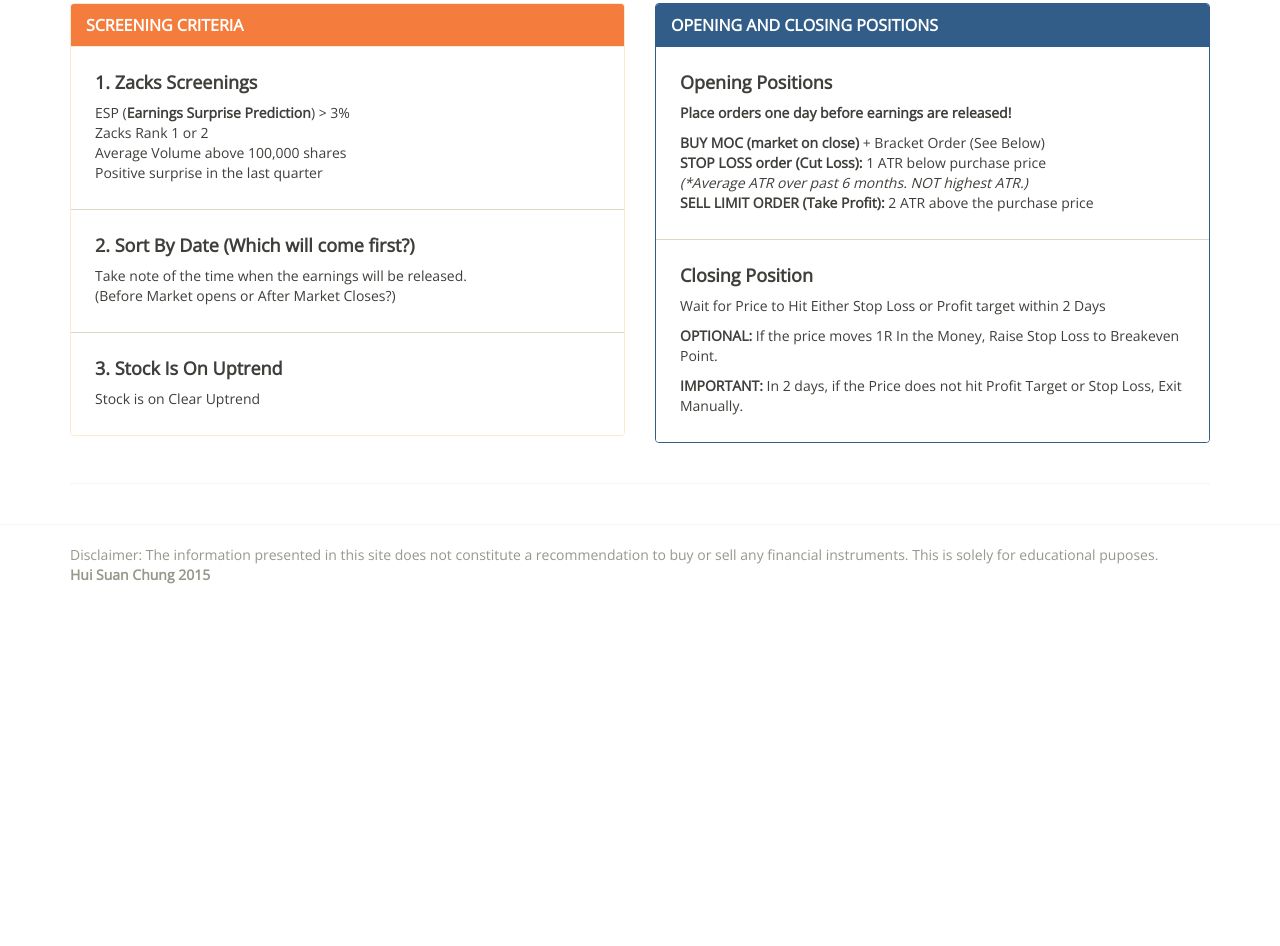
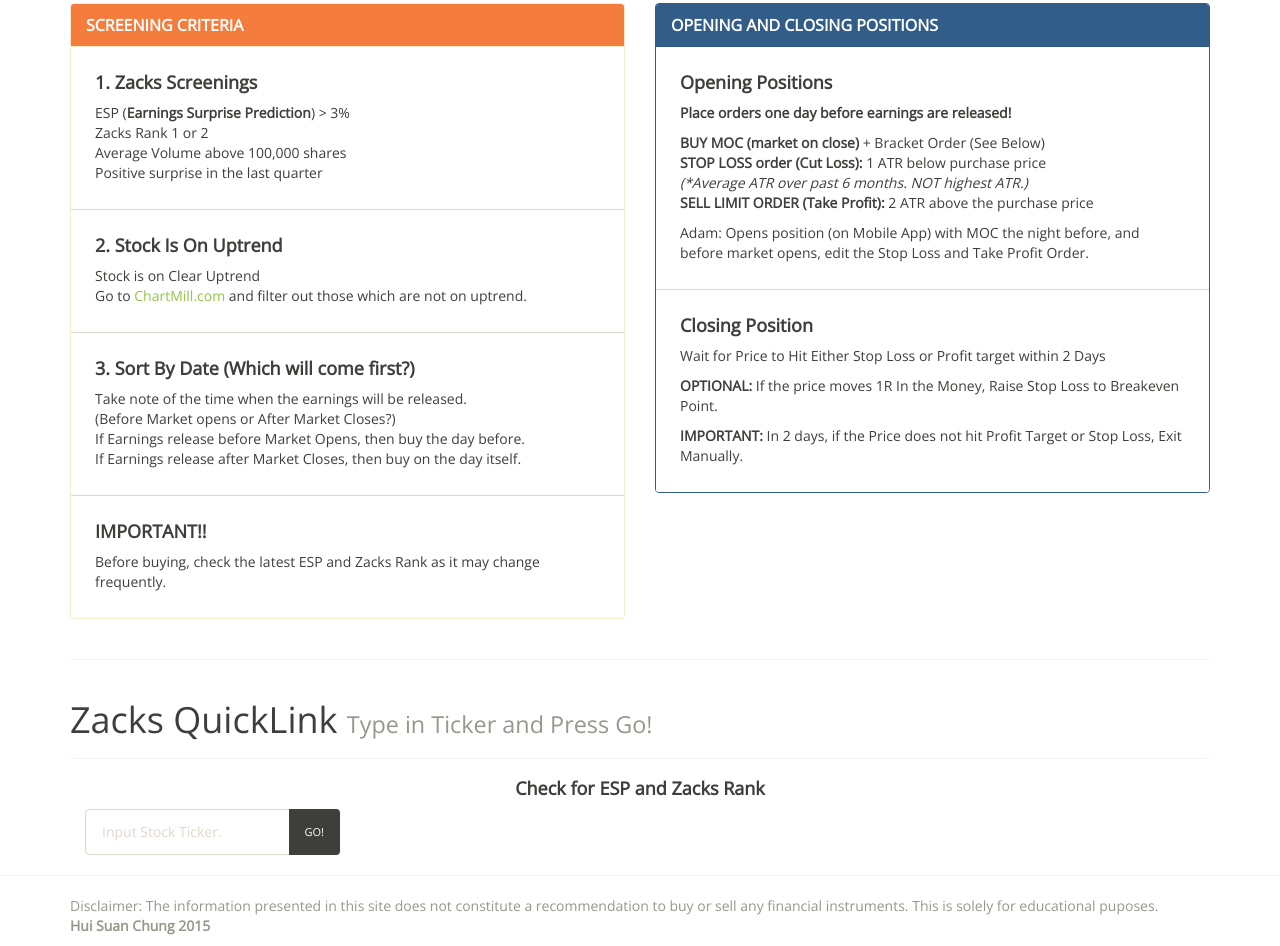
Before and after one commit to breadcrumble/cuddly-octo-waddle, a website: page index.html at #/epg in a window 1280 px wide. Shown: the part 250-1196 px from the top of the page. Before the commit the page ends 845 px from the top, so only its background shows below. Drawn offline with nearby package versions, Linux system fonts and the light colour scheme.

Commit message:
Finished EPG page

```diff
--- a/partials/epg.html
+++ b/partials/epg.html
@@ -21,21 +21,36 @@
                 <br>Positive surprise in the last quarter
                 </p>
               </li>
+
                 <li class="list-group-item">
-                <h4><strong>2. Sort By Date (Which will come first?)
+                  <h4><strong>2. Stock Is On Uptrend
+                    </strong>
+                  </h4>
+                  <p>
+                    Stock is on Clear Uptrend
+                    <br>
+                    Go to <a href="http://www.chartmill.com">ChartMill.com</a> and filter out those which are not on uptrend.
+                  </p>
+                </li>
+                <li class="list-group-item">
+                  <h4><strong>3. Sort By Date (Which will come first?)
                     </strong>
                   </h4>
                   <p>
                     Take note of the time when the earnings will be released.
                     <br>(Before Market opens or After Market Closes?)
+                    <br>
+                    If Earnings release before Market Opens, then buy the day before.
+                    <br>
+                    If Earnings release after Market Closes, then buy on the day itself.
                     </p>
                   </li>
                 <li class="list-group-item">
-                  <h4><strong>3. Stock Is On Uptrend
+                  <h4><strong>IMPORTANT!!
                     </strong>
                   </h4>
                   <p>
-                    Stock is on Clear Uptrend
+                    Before buying, check the latest ESP and Zacks Rank as it may change frequently.
                   </p>
                 </li>
               </ul>
@@ -64,7 +79,9 @@
                       <br>
                         <strong>SELL LIMIT ORDER (Take Profit):</strong> 2 ATR above the purchase price
                       </p>
-
+<p>
+  Adam: Opens position (on Mobile App) with MOC the night before, and before market opens, edit the Stop Loss and Take Profit Order.
+</p>
                     </li>
                   </li>
                   <li class="list-group-item">
@@ -89,3 +106,21 @@
             </div>
           </div>
           <hr>
+          <div class="page-header">
+            <h1>Zacks QuickLink <small>Type in Ticker and Press Go!</small></h1>
+          </div>
+          <h4 class="text-center"><strong>Check for ESP and Zacks Rank</strong>
+          </h4>
+          <div class="col-md-3">
+
+            <div class="input-group">
+              <input class="form-control" ng-model="tickerEPS" placeholder="Input Stock Ticker."
+              type="text">
+
+
+              <span class="input-group-btn">
+              <a class="btn btn-default" ng-href="http://www.zacks.com/stock/quote/{{tickerEPS | uppercase}}?q={{tickerEPS | lowercase}}">GO!</a>
+
+              </span>
+            </div>
+          </div>
```
Lines whose indentation alone changed are shown as unchanged.
